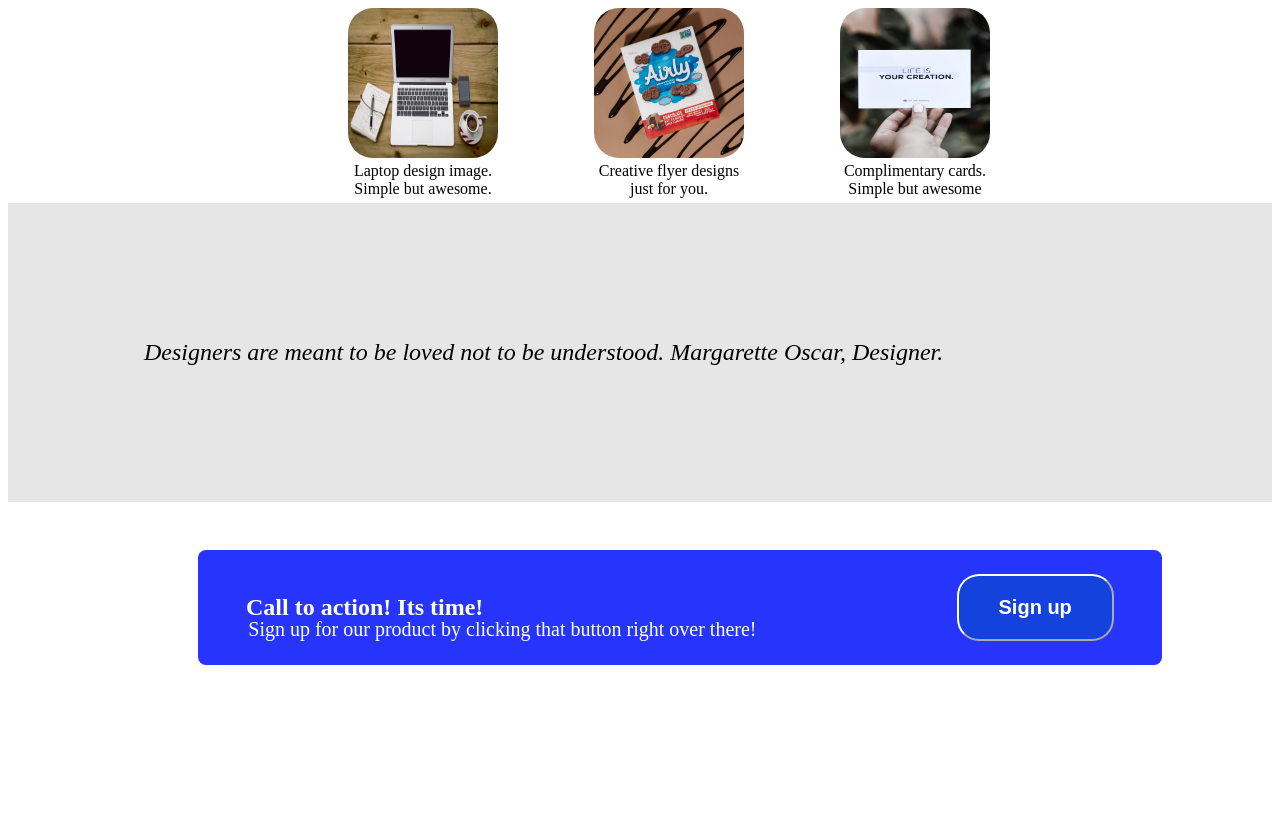
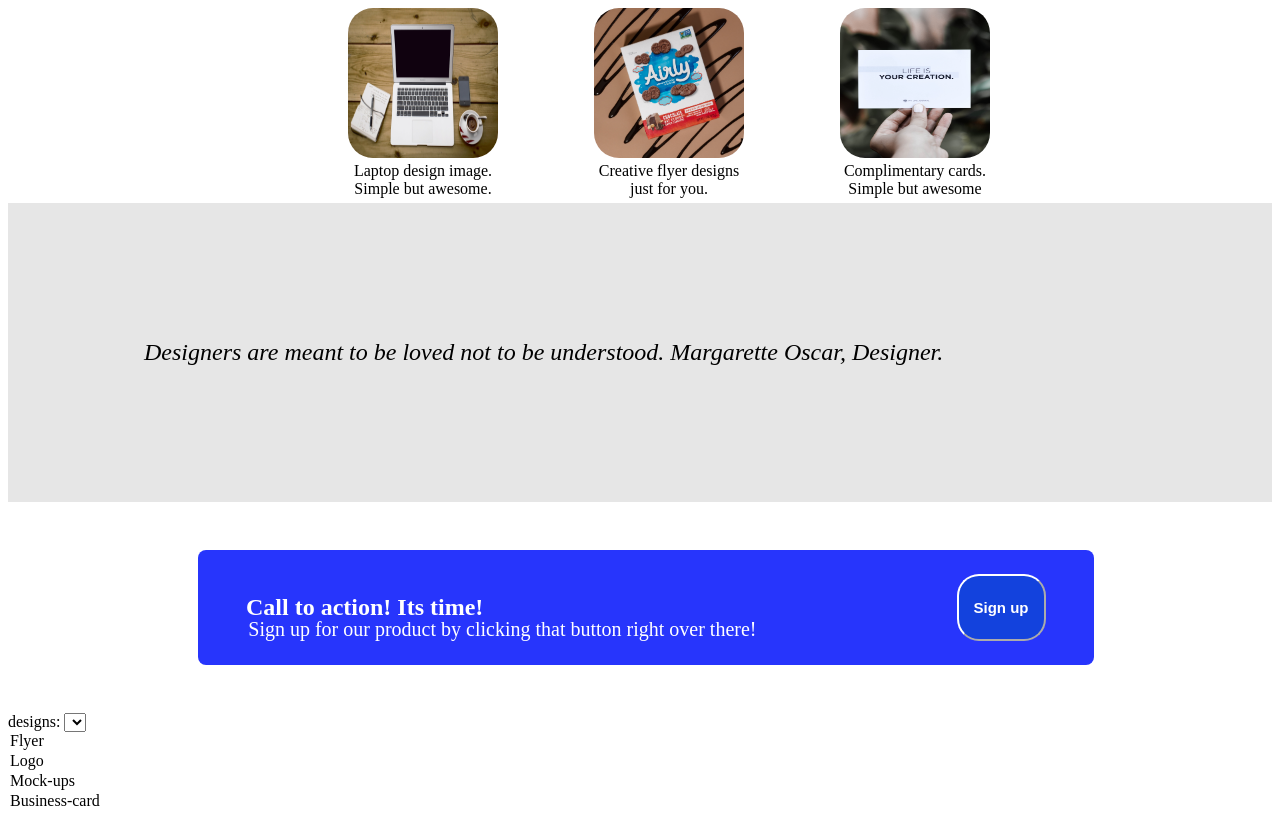
Before and after one commit to Ibe-Sarah/landing-page, a plain HTML site: page index.html in a window 1280 px wide. Shown: the part 538-1359 px from the top of the page. Before the commit the page ends 1259 px from the top, so only its background shows below. Drawn offline with Linux system fonts and the light colour scheme.

Commit message:
Add landing.css and edit index.html

```diff
--- a/index.html
+++ b/index.html
@@ -57,5 +57,11 @@
             </div>
         </div>
     </div>
+    <label for="search design templates">designs:</label>
+    <select name="search-design"id="image"></select>
+    <option value="flyer">Flyer</option>
+    <option value="logo">Logo</option>
+    <option value="mock-ups">Mock-ups</option>
+    <option value="business-card">Business-card</option>
 </body>
 </html>
--- a/landing.css
+++ b/landing.css
@@ -130,9 +130,9 @@ p {
 
 }
 .up {
-    padding: 0em 2em 0em 2em;
+    padding: 0em 1em 0em 1em;
     margin-left: 200px;
     border-color: white;
-    font-size: 20px;
+    font-size: 15px;
     border-radius: 22px;
 }
```
